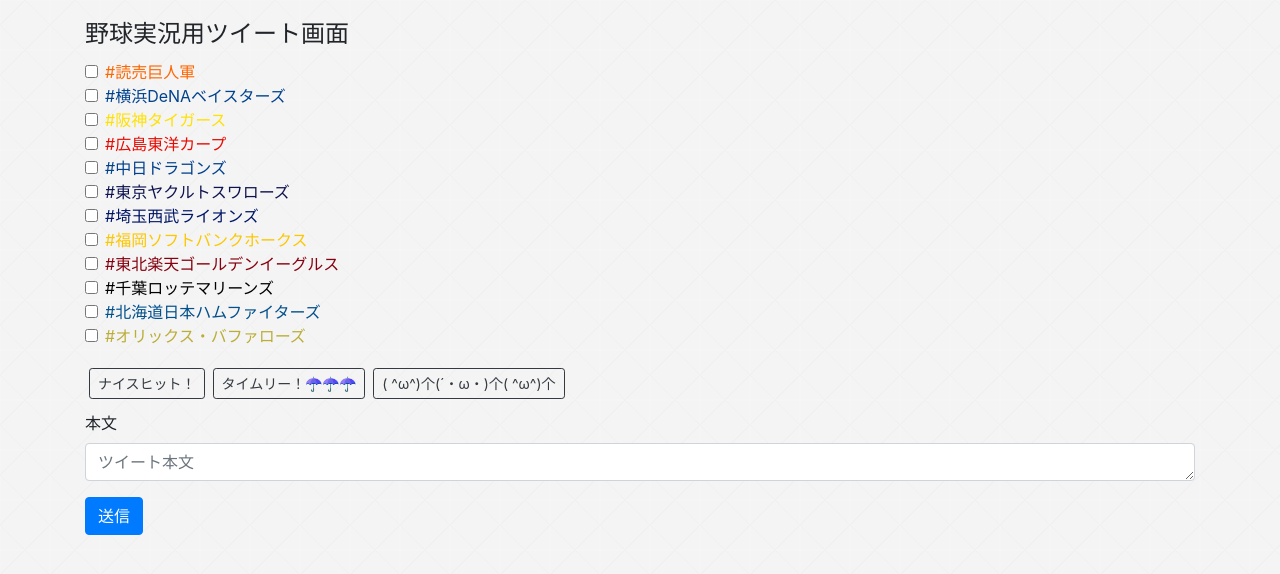
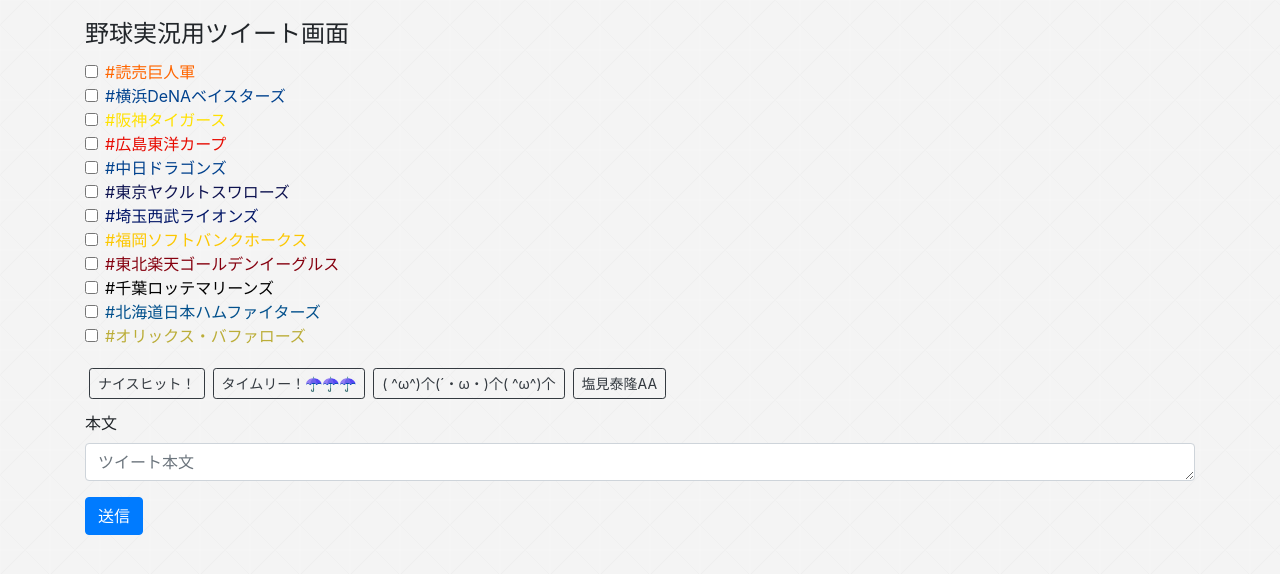
Before and after one commit to Ant2357/baseball-tweet, a Vue app: page / in a window 1280 px wide. Shown: the top 574 px of the page. Built offline with nearby package versions, Linux system fonts and the light colour scheme.

Commit message:
fix + feat: テンプレートの仕様変更と塩見泰隆AAの追加

```diff
--- a/src/App.vue
+++ b/src/App.vue
@@ -21,12 +21,12 @@
         </div>
 
         <div class="d-inline-flex flex-wrap mt-3">
-          <div v-for="templateMsg in templateMsgs" :key="templateMsg" class="p-1">
+          <div v-for="t in templateMsgs" :key="t.label" class="p-1">
             <button
               type="button"
               class="btn btn-sm btn-outline-dark"
-              @click="addTemplateMsg(templateMsg)"
-            >{{ templateMsg }}</button>
+              @click="addTemplateMsg(t.msg)"
+            >{{ t.label }}</button>
           </div>
         </div>
 
@@ -54,6 +54,7 @@
 import "@/assets/css/animate.min.css"
 
 import tagInfo from "@/assets/json/tagInfo.json";
+import templateMsgs from "@/assets/json/templateMsgs.json"
 
 export default {
   name: "App",
@@ -61,8 +62,8 @@
     return {
       tweet: "",
       checkedTags: [],
-      templateMsgs: ["ナイスヒット！", "タイムリー！☂️☂️☂️", "( ^ω^)个(´・ω・)个( ^ω^)个"],
-      tagInfo: tagInfo
+      tagInfo: tagInfo,
+      templateMsgs: templateMsgs
     };
   },
   methods: {
--- /dev/null
+++ b/src/assets/json/templateMsgs.json
@@ -0,0 +1,6 @@
+[
+  { "label": "ナイスヒット！", "msg": "ナイスヒット！" },
+  { "label": "タイムリー！☂️☂️☂", "msg": "タイムリー！☂️☂️☂" },
+  { "label": "( ^ω^)个(´・ω・)个( ^ω^)个", "msg": "( ^ω^)个(´・ω・)个( ^ω^)个" },
+  { "label": "塩見泰隆AA", "msg": ".\n^__^\n(oo)\\_______\n(__)\\       )\\/\\\n    ||----w |\n    ||     ||" }
+]
```
Also changed, not shown: 5 other files (tests, documents, lock files or other folders).
